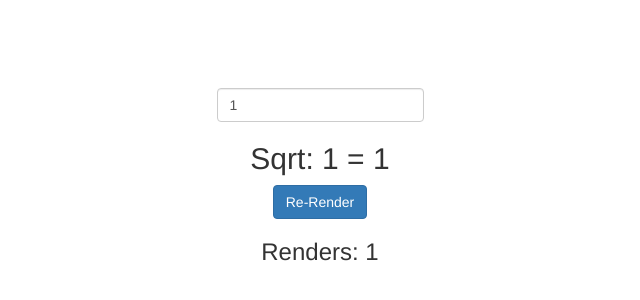
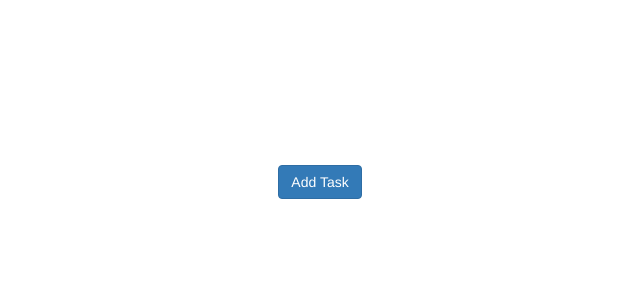
Before and after one commit to SebRincon/react-sand-box, a React (Vite) app: page / in a window 1280 px wide. Shown: the part 218-518 px from the top of the page, without its empty margins (320-960 px from the left). Built offline with nearby package versions, Linux system fonts and the light colour scheme.

Commit message:
useCallback to cache components w/ callback functions

```diff
--- a/src/App.jsx
+++ b/src/App.jsx
@@ -3,13 +3,14 @@
 import UseRefExample2 from './components/UseRefExample2'
 import UseRefMemLeak from './components/UseRefMemLeak'
 import UseMemoExample from './components/UseMemoExample'
+import UseCallback from './components/UseCallback'
 
 function App() {
 
 
   return (
     <div className="App">
-    <UseMemoExample/>
+    <UseCallback/>
     </div>
   )
 }
--- /dev/null
+++ b/src/components/UseCallback.jsx
@@ -0,0 +1,22 @@
+import React, { useState, useCallback} from 'react'
+
+function UseCallback() {
+    const [tasks, setTasks] = useState([])
+    const addTask = useCallback(() => {
+        setTasks((prevState) => [...prevState, "Some Task"])
+    }, [setTasks])
+
+    return (
+        <div>
+            <Button addTask={addTask} />
+            {tasks.map((task, index) => ( <p key={index}> { task }</p> ))}
+        </div>
+    )
+}
+
+const Button = React.memo(({ addTask }) => {
+    console.log('Button Rendered')
+    return <button onClick={addTask} className="btn btn-primary"> Add Task</button>
+})
+
+export default UseCallback
```
